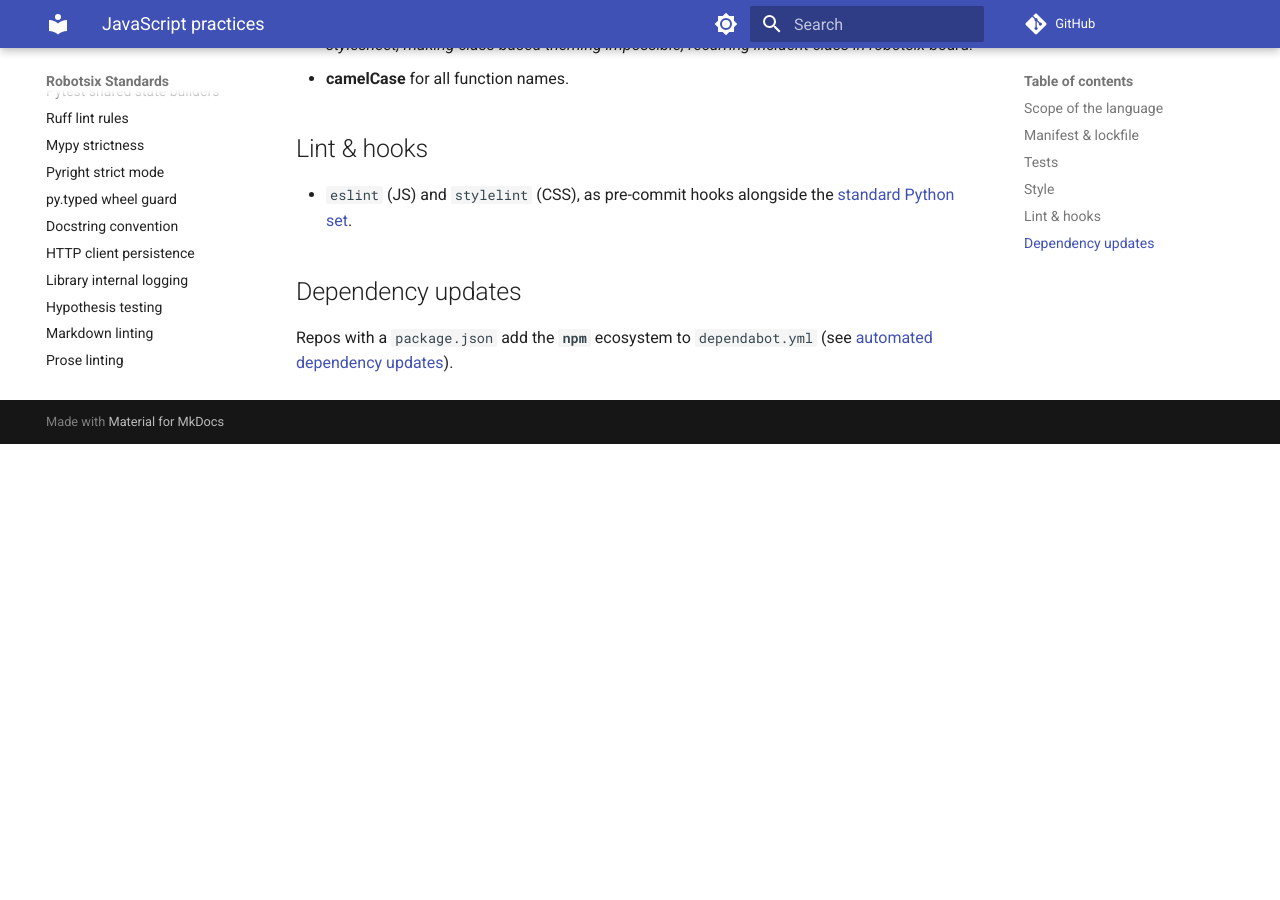
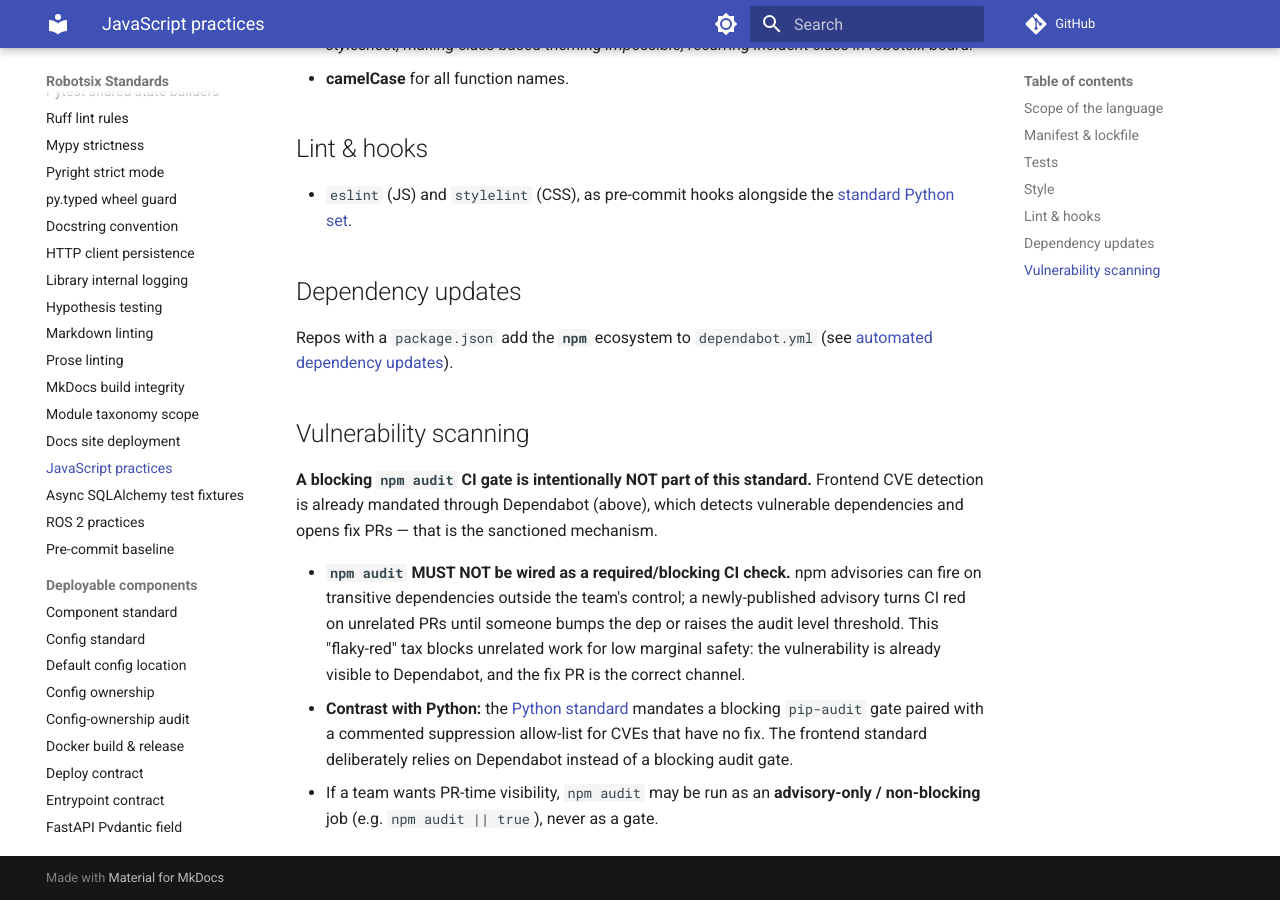
Before and after one commit to damien-robotsix/robotsix-standards, an MkDocs documentation site: the page built from docs/javascript.md, in a window 1280 px wide and 900 px high, scrolled down 1268 px. Built offline with MkDocs 1.6.1 and Material for MkDocs 9.7.7, drawn with Linux system fonts in a browser that asks for light colours; comment, search, counter and statistics services are not loaded; before the commit the page ends 1712 px from its top, so only the background shows below that.

Commit message:
mill: Document why `npm audit` is NOT a required CI gate (Dependabot is the sanctioned frontend CVE mechanism) (20260807T201911Z-document-why-npm-audit-is-not-a-required-ec23) (#235)
Co-authored-by: robotsix-mill <mill@robotsix.local>

```diff
--- a/docs/javascript.md
+++ b/docs/javascript.md
@@ -59,3 +59,25 @@ genuinely outgrows static files — that is the exception, not the default.
 
 Repos with a `package.json` add the **`npm`** ecosystem to `dependabot.yml`
 (see [automated dependency updates](repo-baseline.md#automated-dependency-updates)).
+
+## Vulnerability scanning
+
+**A blocking `npm audit` CI gate is intentionally NOT part of this
+standard.** Frontend CVE detection is already mandated through Dependabot
+(above), which detects vulnerable dependencies and opens fix PRs — that is
+the sanctioned mechanism.
+
+- **`npm audit` MUST NOT be wired as a required/blocking CI check.**
+  npm advisories can fire on transitive dependencies outside the team's
+  control; a newly-published advisory turns CI red on unrelated PRs until
+  someone bumps the dep or raises the audit level threshold. This
+  "flaky-red" tax blocks unrelated work for low marginal safety: the
+  vulnerability is already visible to Dependabot, and the fix PR is the
+  correct channel.
+- **Contrast with Python:** the [Python standard](python.md) mandates a
+  blocking `pip-audit` gate paired with a commented suppression allow-list
+  for CVEs that have no fix. The frontend standard deliberately relies on
+  Dependabot instead of a blocking audit gate.
+- If a team wants PR-time visibility, `npm audit` may be run as an
+  **advisory-only / non-blocking** job (e.g. `npm audit || true`), never
+  as a gate.
```
Also changed, not shown: changelog.d/20260807T201911Z-document-why-npm-audit-is-not-a-required-ec23.doc.md (added, +1 -0 lines).
